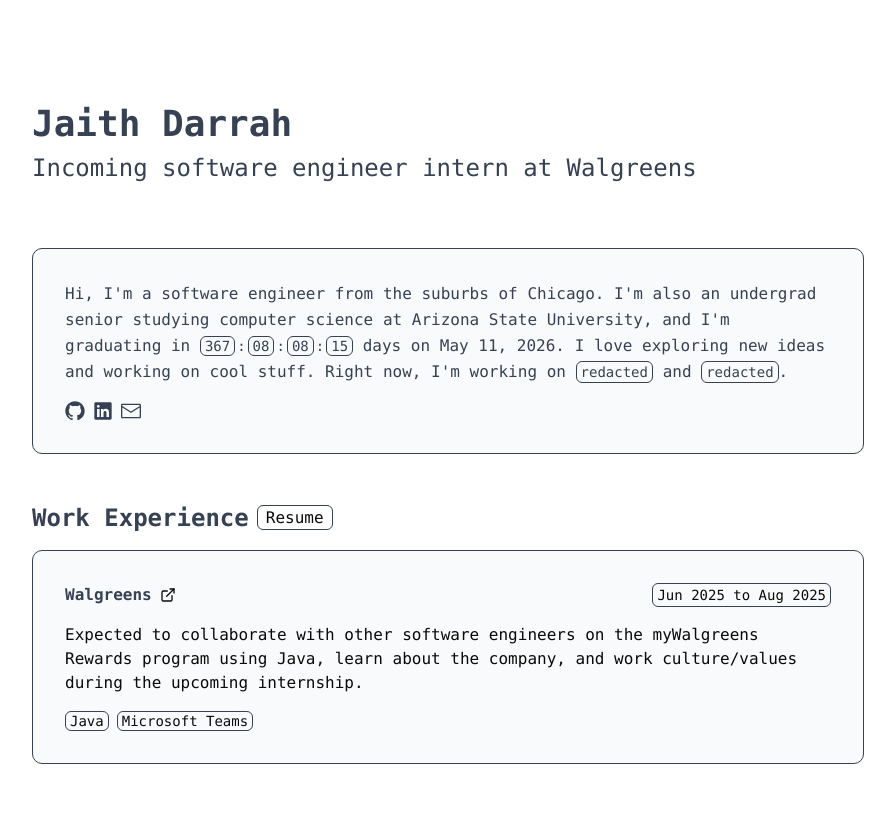
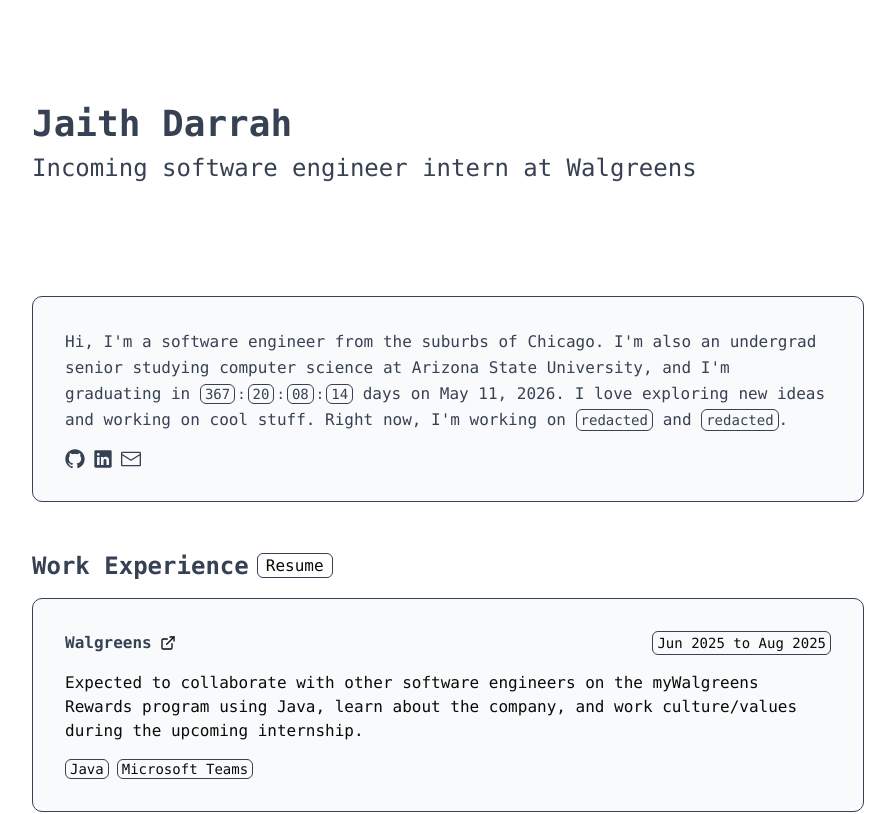
Before and after one commit to AwesomeJaith/jaithdarrah-dot-com-v2, a Next.js app: page / in a window 1280 px wide. Shown: the top 814 px of the page, without its empty margins (192-1087 px from the left). Built offline with nearby package versions, Linux system fonts and the light colour scheme; no server answers.

Commit message:
Fix more bugs for viewing on iOS and smaller devices

```diff
--- a/src/components/jaith-darrah-dot-com-v2/footer.tsx
+++ b/src/components/jaith-darrah-dot-com-v2/footer.tsx
@@ -15,7 +15,7 @@
         <div className="flex justify-between gap-4">
           <div>© Jaith Darrah {currentYear}</div>
           <Link
-            className="hover:underline transition-colors duration-200 hover:text-[#4cda82]"
+            className="inline-flex hover:underline transition-colors duration-200 hover:text-[#4cda82]"
             href={WebsiteSourceURL}
             target="_blank"
           >
--- a/src/components/jaith-darrah-dot-com-v2/header.tsx
+++ b/src/components/jaith-darrah-dot-com-v2/header.tsx
@@ -8,11 +8,13 @@
       <div className="flex flex-col gap-4">
         <div className="flex flex-col">
           <h1 className="text-4xl font-bold text-gray-700">Jaith Darrah</h1>
-          <WordRotate
-            className="h-16 text-2xl text-gray-700"
-            duration={3500}
-            words={headerSentences}
-          />
+          <div className="h-16 sm:h-32">
+            <WordRotate
+              className="text-2xl text-gray-700"
+              duration={3500}
+              words={headerSentences}
+            />
+          </div>
         </div>
       </div>
     </header>
--- a/src/components/jaith-darrah-dot-com-v2/project.tsx
+++ b/src/components/jaith-darrah-dot-com-v2/project.tsx
@@ -36,7 +36,7 @@
         {link ? (
           <Link href={link} target="_blank" className="group">
             <div className="flex items-center gap-2">
-              <h2 className="truncate max-w-xs font-semibold text-gray-700 transition-colors duration-200 group-hover:text-[#4cda82]">
+              <h2 className="text-wrap font-semibold text-gray-700 transition-colors duration-200 group-hover:text-[#4cda82]">
                 {title}
               </h2>
               <ExternalLinkIcon className="size-4 shrink-0 transition-colors duration-200 group-hover:text-[#4cda82]" />
--- a/src/components/jaith-darrah-dot-com-v2/work-experience.tsx
+++ b/src/components/jaith-darrah-dot-com-v2/work-experience.tsx
@@ -37,7 +37,7 @@
         {link ? (
           <Link href={link} target="_blank" className="group">
             <div className="flex items-center gap-2">
-              <h2 className="truncate max-w-xs font-semibold text-gray-700 transition-colors duration-200 group-hover:text-[#4cda82]">
+              <h2 className="text-wrap font-semibold text-gray-700 transition-colors duration-200 group-hover:text-[#4cda82]">
                 {company}
               </h2>
               <ExternalLinkIcon className="size-4 transition-colors duration-200 group-hover:text-[#4cda82]" />
--- a/src/data/workModeData.ts
+++ b/src/data/workModeData.ts
@@ -1,6 +1,6 @@
 import { Project, WorkExperience } from "@/types/types";
 
-export const graduationDate = new Date("May 11, 2026");
+export const graduationDate = new Date("2026-5-11 12:00:00".replace(/-/g, "/"));
 
 export const GitHubURL = "https://github.com/AwesomeJaith";
 export const WebsiteSourceURL =
@@ -18,8 +18,8 @@
   {
     company: "Walgreens",
     jobTitle: "Incoming Software Engineer Intern",
-    startDate: new Date("June 2025"),
-    endDate: new Date("August 2025"),
+    startDate: new Date("2025-6-1 00:00:00".replace(/-/g, "/")),
+    endDate: new Date("2025-8-1 00:00:00".replace(/-/g, "/")),
     link: "https://www.walgreens.com/",
     description:
       "Expected to collaborate with other software engineers on the myWalgreens Rewards program using Java, learn about the company, and work culture/values during the upcoming internship.",
@@ -36,8 +36,8 @@
   },
   {
     title: "Ecommerce Application",
-    startDate: new Date("April 2025"),
-    endDate: new Date("May 2025"),
+    startDate: new Date("2025-4-1 00:00:00".replace(/-/g, "/")),
+    endDate: new Date("2025-5-1 00:00:00".replace(/-/g, "/")),
     description:
       "A full stack ecommerce web application created with React and FastAPI. Users can sign up to create and order listings, view user profiles, and view their previous transactions.",
     techStack: [
@@ -55,16 +55,16 @@
   },
   {
     title: "Gemini Chess Game Review",
-    startDate: new Date("March 2025"),
-    endDate: new Date("May 2025"),
+    startDate: new Date("2025-3-1 00:00:00".replace(/-/g, "/")),
+    endDate: new Date("2025-5-1 00:00:00".replace(/-/g, "/")),
     description:
       "An ASP.NET application that evaluates chess games and uses Google's Gemini AI to display AI-generated explanations of how key moves in games impacted their outcomes.",
     techStack: ["C#", "ASP.NET", "Gemini AI"],
   },
   {
     title: "SunDevil Book Buying and Selling System",
-    startDate: new Date("October 2024"),
-    endDate: new Date("November 2024"),
+    startDate: new Date("2024-10-1 00:00:00".replace(/-/g, "/")),
+    endDate: new Date("2024-11-1 00:00:00".replace(/-/g, "/")),
     link: "https://github.com/AwesomeJaith/sundevil-bookstore-system",
     description:
       "A JavaFX application to facilitate the sale of books between buyers and sellers along with a dashboard for administrators to monitor listings, sales, transactions, and users.",
@@ -72,8 +72,8 @@
   },
   {
     title: "Noodlebot",
-    startDate: new Date("August 2024"),
-    endDate: new Date("September 2024"),
+    startDate: new Date("2024-8-1 00:00:00".replace(/-/g, "/")),
+    endDate: new Date("2024-9-1 00:00:00".replace(/-/g, "/")),
     link: "https://github.com/AwesomeJaith/noodlebot",
     description:
       "A Discord bot that logs and displays the difference between two messages when a message is edited on Discord. Noodlebot tracked over 500 message edits and highlighted changes in messages for three months.",
@@ -91,8 +91,8 @@
   },
   {
     title: "Clash of Clans Base Finder",
-    startDate: new Date("May 2024"),
-    endDate: new Date("June 2024"),
+    startDate: new Date("2024-5-1 00:00:00".replace(/-/g, "/")),
+    endDate: new Date("2024-6-1 00:00:00".replace(/-/g, "/")),
     link: "https://github.com/AwesomeJaith/Clash-of-Clans-Farming-Assistant",
     description:
       "A command-line interface to find Clash of Clans bases with a minimum amount of loot. This tool decreased the amount of time I spent searching for bases by 90%.",
@@ -100,8 +100,8 @@
   },
   {
     title: "Grocery Store GPS",
-    startDate: new Date("January 2024"),
-    endDate: new Date("February 2024"),
+    startDate: new Date("2024-1-1 00:00:00".replace(/-/g, "/")),
+    endDate: new Date("2024-2-1 00:00:00".replace(/-/g, "/")),
     link: "https://github.com/AwesomeJaith/Grocery-Store-GPS",
     description:
       "A Flask API and Jupyter Notebook to calculate and display the fastest route to travel through a grocery store to get every item on a grocery list.",
```
